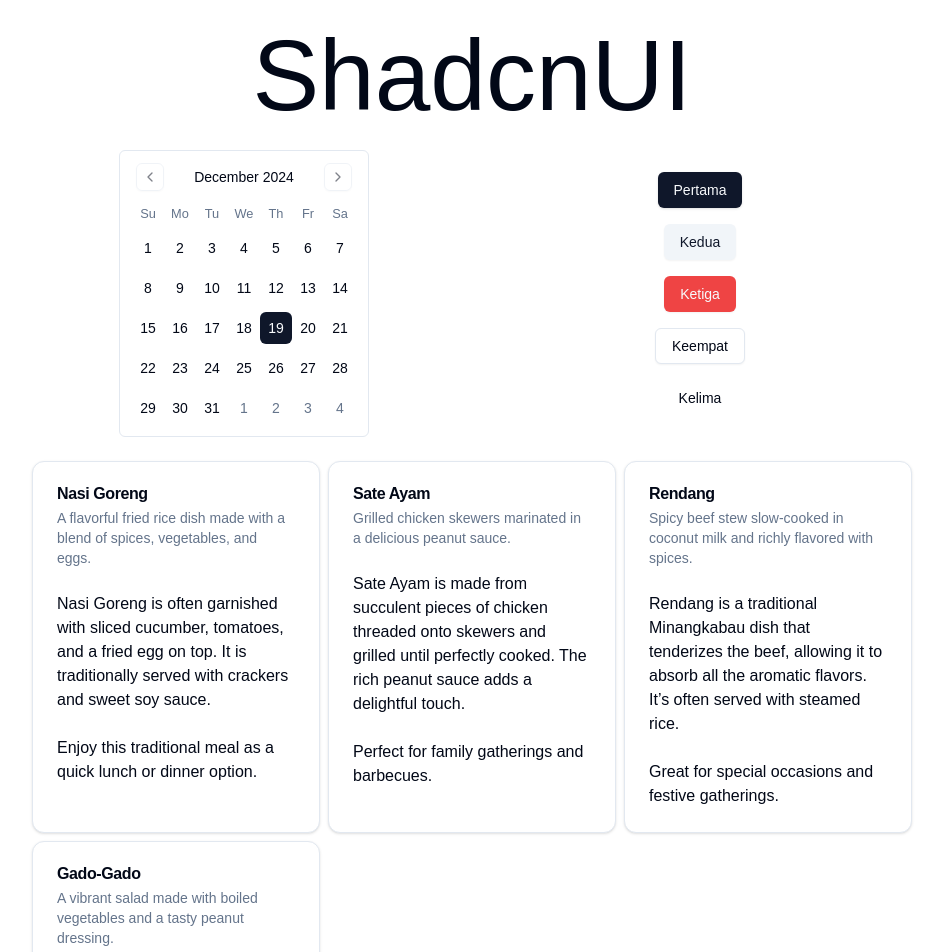
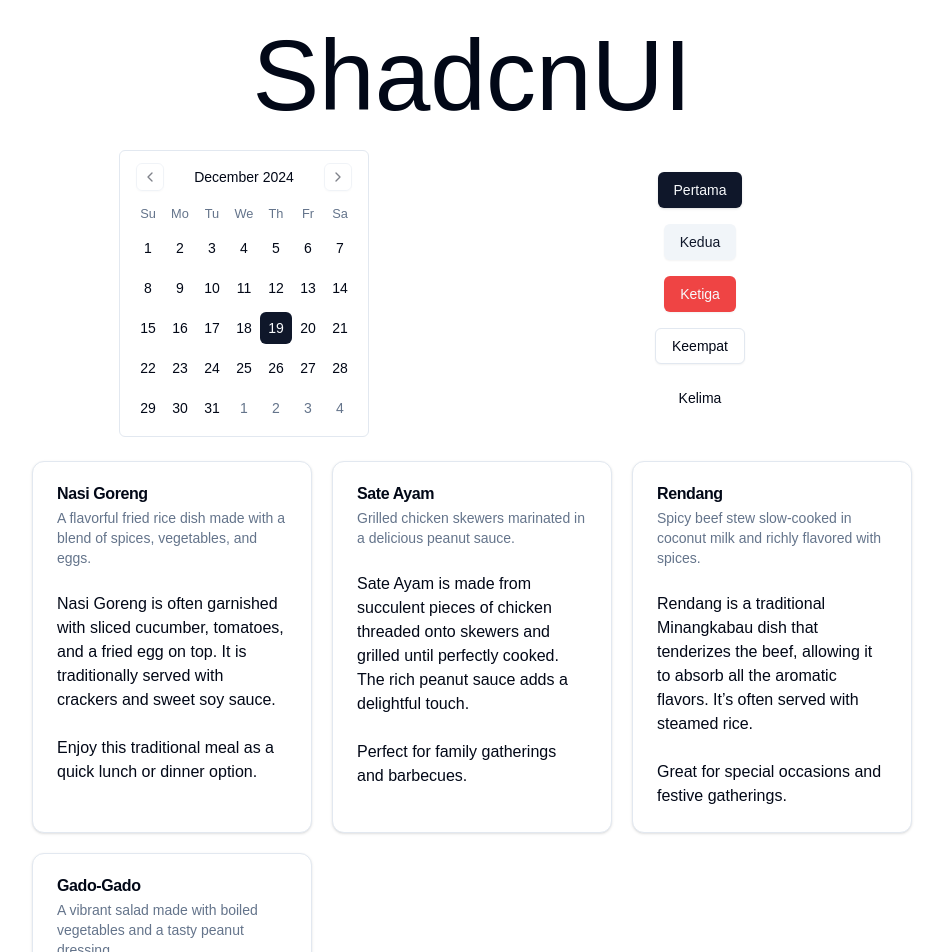
Before and after one commit to calvinrahmat/belajar-leonard, a Next.js app: page / in a window 1280 px wide. Shown: the top 952 px of the page, without its empty margins (168-1111 px from the left). Built offline with nearby package versions, Linux system fonts and the light colour scheme.

Commit message:
updated by Leon

```diff
--- a/app/page.tsx
+++ b/app/page.tsx
@@ -43,7 +43,7 @@
           <Button variant="ghost">Kelima</Button>
         </div>
 
-        <div className="md:col-span-2 grid grid-cols-1 md:gr-cols-2 lg:grid-cols-3 gap-2 p-2">
+        <div className="md:col-span-2 grid grid-cols-1 md:gr-cols-2 lg:grid-cols-3 gap-5 p-2">
           {cardData.map(
             (
               {cardTitle, cardDescription, cardContent, cardFooter}, index
```
